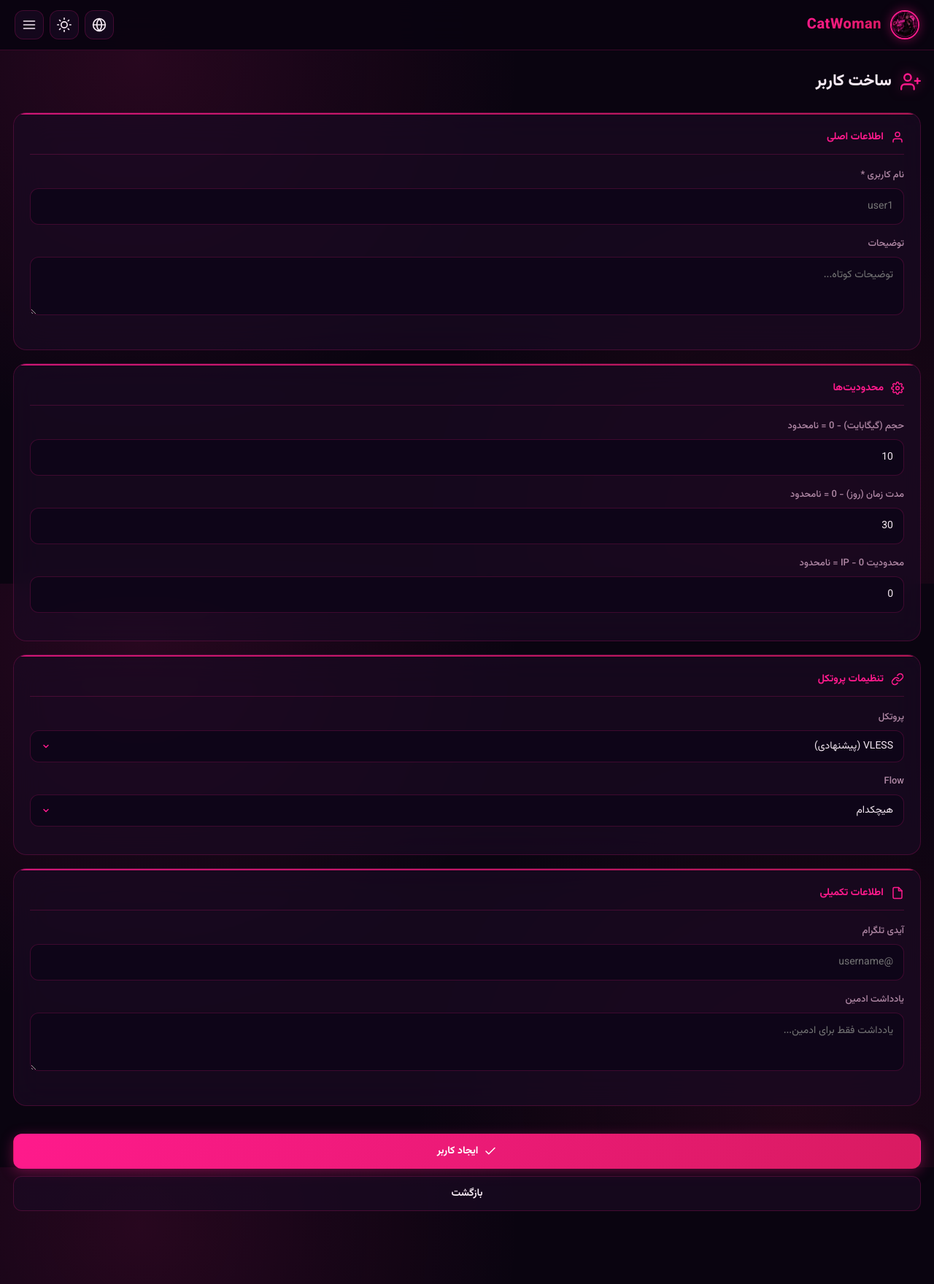
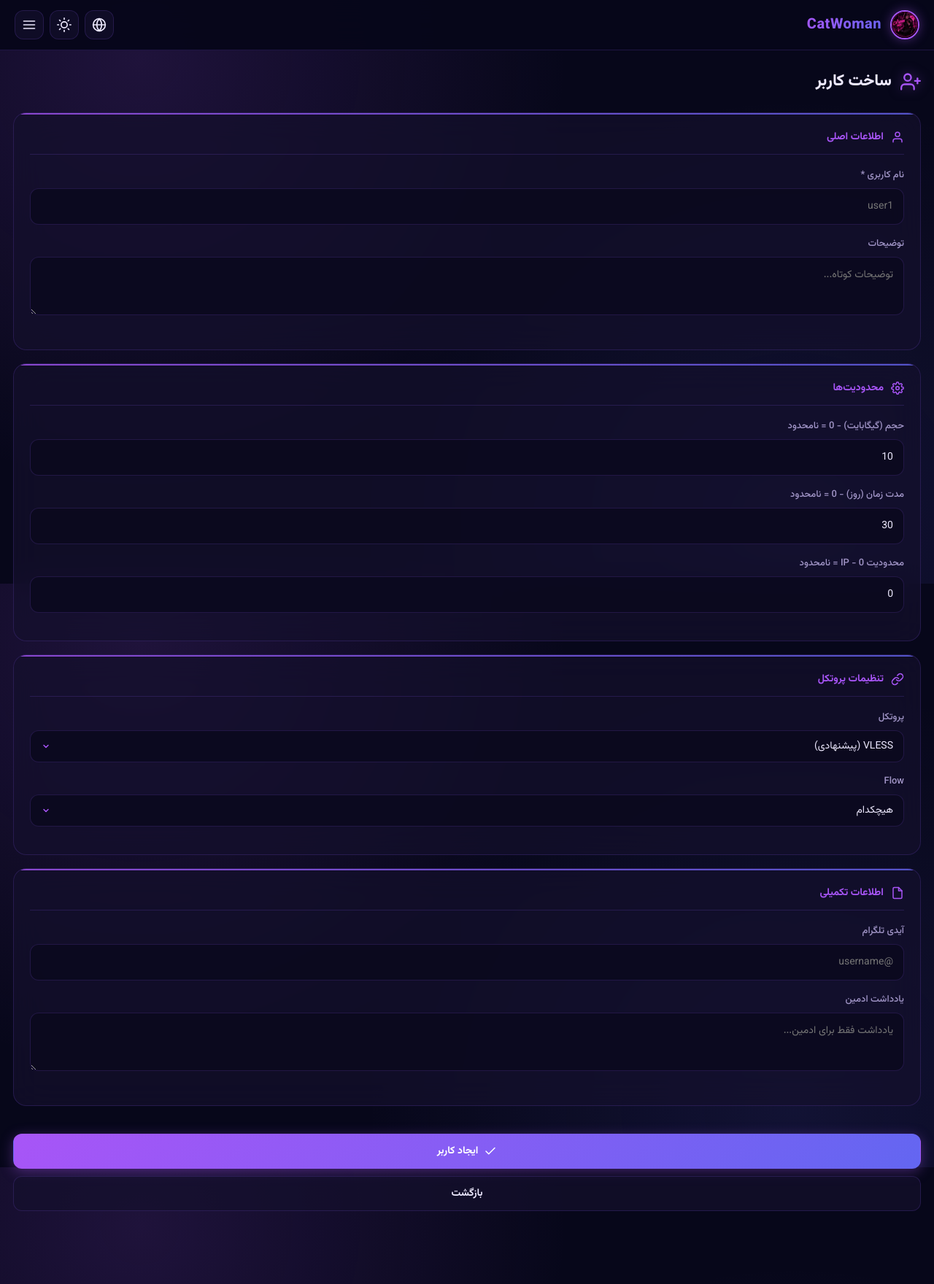
Before and after one commit to ajagdisxnshx/catwoman-panel, a FastAPI app: page /users/add in a window 1280 px wide. Shown: the whole page at 73% size. Run offline with FastAPI, Linux system fonts and the light colour scheme; the visitor is signed in with stand-in values (Sample User, id 1); parts of the project's set-up code (start-up, migrations or seed data) failed here and were passed over.

Commit message:
Update style.css

```diff
--- a/static/style.css
+++ b/static/style.css
@@ -2,42 +2,44 @@
 
 /* ======== THEME VARIABLES ======== */
 :root[data-theme="dark"] {
-    --bg-primary: #0a0410;
-    --bg-secondary: #130820;
-    --bg-card: rgba(26, 10, 35, 0.7);
-    --bg-input: rgba(15, 6, 25, 0.9);
-    --border-color: rgba(255, 26, 140, 0.2);
-    --border-hover: rgba(255, 26, 140, 0.6);
-    --text-primary: #f5e9f2;
-    --text-secondary: #b088a5;
-    --text-muted: #6e4b65;
-    --accent: #ff1a8c;
-    --accent-2: #d81b60;
-    --accent-soft: rgba(255, 26, 140, 0.12);
-    --accent-grad: linear-gradient(135deg, #ff1a8c, #d81b60);
-    --success: #00e5a0;
+    --bg-primary: #07071a;
+    --bg-secondary: #0d0b24;
+    --bg-card: rgba(20, 16, 45, 0.7);
+    --bg-input: rgba(12, 9, 30, 0.9);
+    --border-color: rgba(139, 92, 246, 0.18);
+    --border-hover: rgba(168, 85, 247, 0.55);
+    --text-primary: #ede9fe;
+    --text-secondary: #a195c7;
+    --text-muted: #6b5e8f;
+    --accent: #a855f7;
+    --accent-2: #8b5cf6;
+    --accent-3: #6366f1;
+    --accent-soft: rgba(168, 85, 247, 0.12);
+    --accent-grad: linear-gradient(135deg, #a855f7, #6366f1);
+    --success: #10d9a0;
     --danger: #ff4876;
-    --warning: #ffa847;
-    --sidebar-bg: rgba(10, 4, 16, 0.95);
+    --warning: #fbbf24;
+    --sidebar-bg: rgba(7, 7, 26, 0.95);
 }
 
 :root[data-theme="light"] {
-    --bg-primary: #faf5f8;
+    --bg-primary: #f5f3ff;
     --bg-secondary: #ffffff;
     --bg-card: rgba(255, 255, 255, 0.9);
-    --bg-input: #f8f0f5;
-    --border-color: rgba(216, 27, 96, 0.15);
-    --border-hover: rgba(216, 27, 96, 0.5);
-    --text-primary: #1a0a20;
-    --text-secondary: #5a3a50;
-    --text-muted: #9070a0;
-    --accent: #d81b60;
-    --accent-2: #ad1457;
-    --accent-soft: rgba(216, 27, 96, 0.08);
-    --accent-grad: linear-gradient(135deg, #d81b60, #ad1457);
-    --success: #00a878;
-    --danger: #e53e5e;
-    --warning: #e89a00;
+    --bg-input: #f3f0ff;
+    --border-color: rgba(139, 92, 246, 0.15);
+    --border-hover: rgba(139, 92, 246, 0.5);
+    --text-primary: #1e1b3a;
+    --text-secondary: #4a4175;
+    --text-muted: #7f74a8;
+    --accent: #7c3aed;
+    --accent-2: #6d28d9;
+    --accent-3: #4f46e5;
+    --accent-soft: rgba(124, 58, 237, 0.08);
+    --accent-grad: linear-gradient(135deg, #7c3aed, #4f46e5);
+    --success: #059669;
+    --danger: #e11d48;
+    --warning: #d97706;
     --sidebar-bg: rgba(255, 255, 255, 0.98);
 }
 
@@ -54,8 +56,8 @@ body {
     font-family: 'Vazirmatn', 'Plus Jakarta Sans', sans-serif;
     background: var(--bg-primary);
     background-image:
-        radial-gradient(circle at 15% 10%, rgba(255, 26, 140, 0.12) 0%, transparent 40%),
-        radial-gradient(circle at 85% 90%, rgba(216, 27, 96, 0.1) 0%, transparent 40%);
+        radial-gradient(circle at 15% 10%, rgba(168, 85, 247, 0.15) 0%, transparent 45%),
+        radial-gradient(circle at 85% 90%, rgba(99, 102, 241, 0.12) 0%, transparent 45%);
     background-attachment: fixed;
     color: var(--text-primary);
     min-height: 100vh;
@@ -102,7 +104,7 @@ body[data-lang="en"] {
     border-radius: 50%;
     object-fit: cover;
     border: 2px solid var(--accent);
-    box-shadow: 0 0 15px rgba(255, 26, 140, 0.4);
+    box-shadow: 0 0 15px rgba(168, 85, 247, 0.4);
 }
 
 .logo {
@@ -257,7 +259,7 @@ body[data-lang="en"] .nav-menu.active { left: 0; right: auto; }
 .page-title svg {
     width: 28px; height: 28px;
     color: var(--accent);
-    filter: drop-shadow(0 0 8px rgba(255, 26, 140, 0.5));
+    filter: drop-shadow(0 0 8px rgba(168, 85, 247, 0.5));
 }
 
 /* ======== STATS GRID ======== */
@@ -395,19 +397,19 @@ body[data-lang="en"] .status-dot { margin-left: 0; margin-right: 8px; }
 .btn-primary {
     background: var(--accent-grad);
     color: #fff;
-    box-shadow: 0 4px 18px rgba(255, 26, 140, 0.35);
+    box-shadow: 0 4px 18px rgba(168, 85, 247, 0.35);
 }
 
 .btn-primary:hover {
     transform: translateY(-2px);
-    box-shadow: 0 6px 25px rgba(255, 26, 140, 0.55);
+    box-shadow: 0 6px 25px rgba(168, 85, 247, 0.55);
 }
 
 .btn-success {
-    background: linear-gradient(135deg, #00e5a0, #00a878);
-    color: #002a1c;
+    background: linear-gradient(135deg, #10d9a0, #059669);
+    color: #022c1f;
     font-weight: 700;
-    box-shadow: 0 4px 15px rgba(0, 229, 160, 0.3);
+    box-shadow: 0 4px 15px rgba(16, 217, 160, 0.3);
 }
 
 .btn-danger {
```
Also changed, not shown: other parts of static/style.css (+11 -11 lines).
